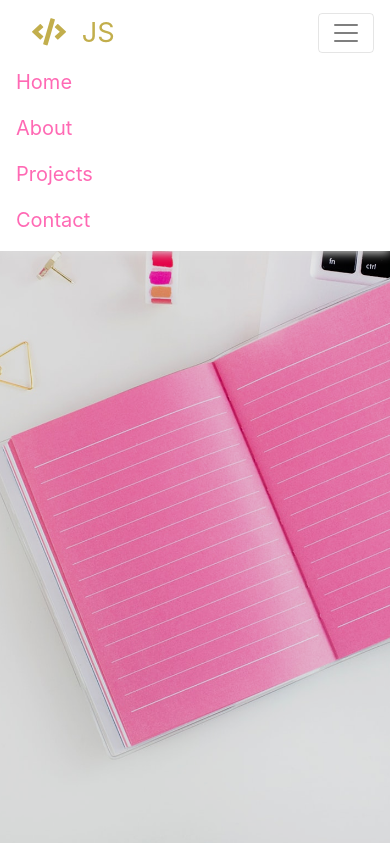
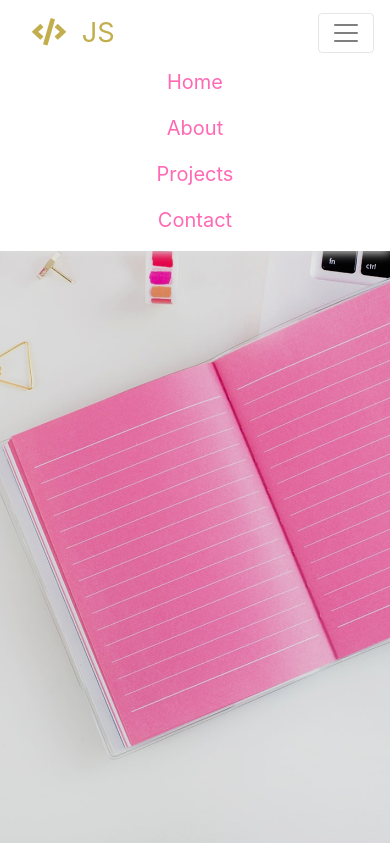
Before and after one commit to JazzSteve/My-Site, a PHP site: page /mysite.html in a window 390 px wide, after a click that opens the changed part. Shown: the top 843 px of the page. Run offline with PHP 8.4, Linux system fonts and the light colour scheme; some libraries are stand-ins or nearby versions; some web fonts are replaced.

Commit message:
finished navbar

```diff
--- a/mysite.css
+++ b/mysite.css
@@ -17,6 +17,10 @@ body {
 	background: rgb(222,192,222);
     transition: background 500ms;
 }*/
+
+button:focus {
+	outline: none;
+}
 
 .navbar-collapse {
 	justify-content: flex-end;
@@ -127,6 +131,7 @@ h2 {
 	}
 }
 
+
 @media(max-width: 767px) {
 	.about-content {
 		text-align: center;
@@ -136,8 +141,14 @@ h2 {
 	.about-img img {
 		margin-bottom: 1.5rem;
 		width: 15rem;
-		/*width: 200px;
-		left: 30%;*/
+	}
+
+	.navbar-list {
+		text-align: center;
+	}
+
+	.nav-item {
+		padding-right: 0;
 	}
 
 }
--- a/mysite.html
+++ b/mysite.html
@@ -26,7 +26,7 @@
     <button class="navbar-toggler" type="button" data-toggle="collapse" data-target="#navbarSupportedContent" aria-controls="navbarSupportedContent" aria-expanded="false" aria-label="Toggle navigation">
     <span class="navbar-toggler-icon"></span>
     </button>
-    <div class="collapse navbar-collapse" id="navbarSupportedContent">
+    <div class="navbar-list collapse navbar-collapse" id="navbarSupportedContent">
       <ul class="navbar-nav">
         <li class="nav-item active">
           <a class="nav-link home" href="#"><span class="sr-only">(current)</span>Home</a>
```
